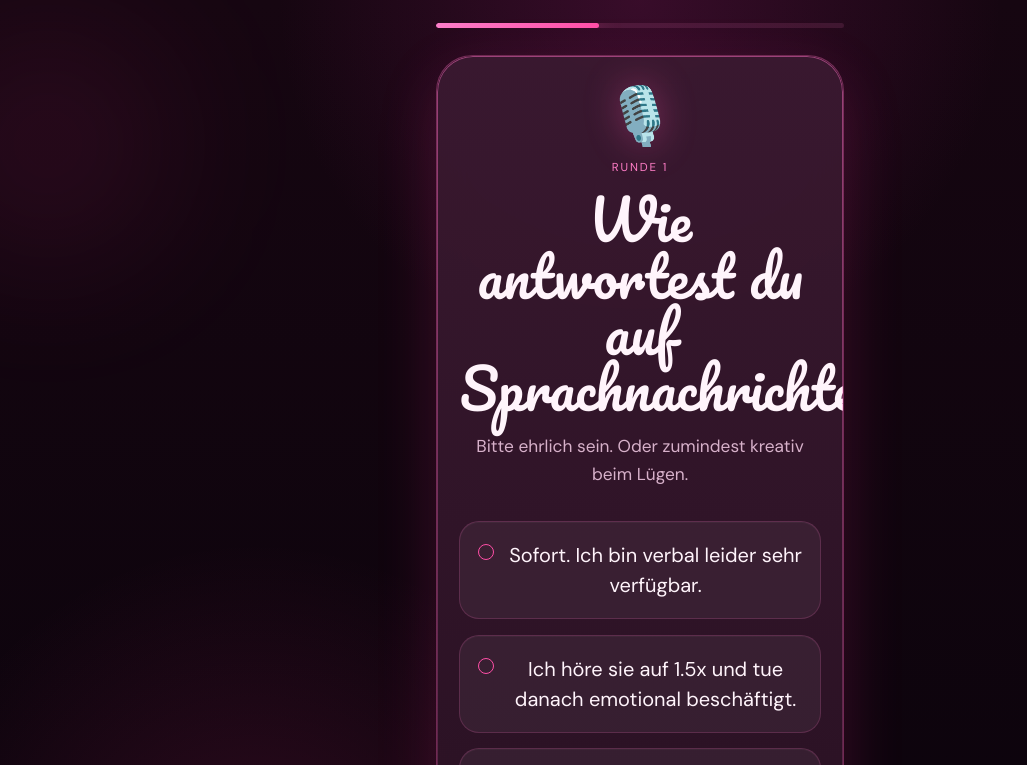
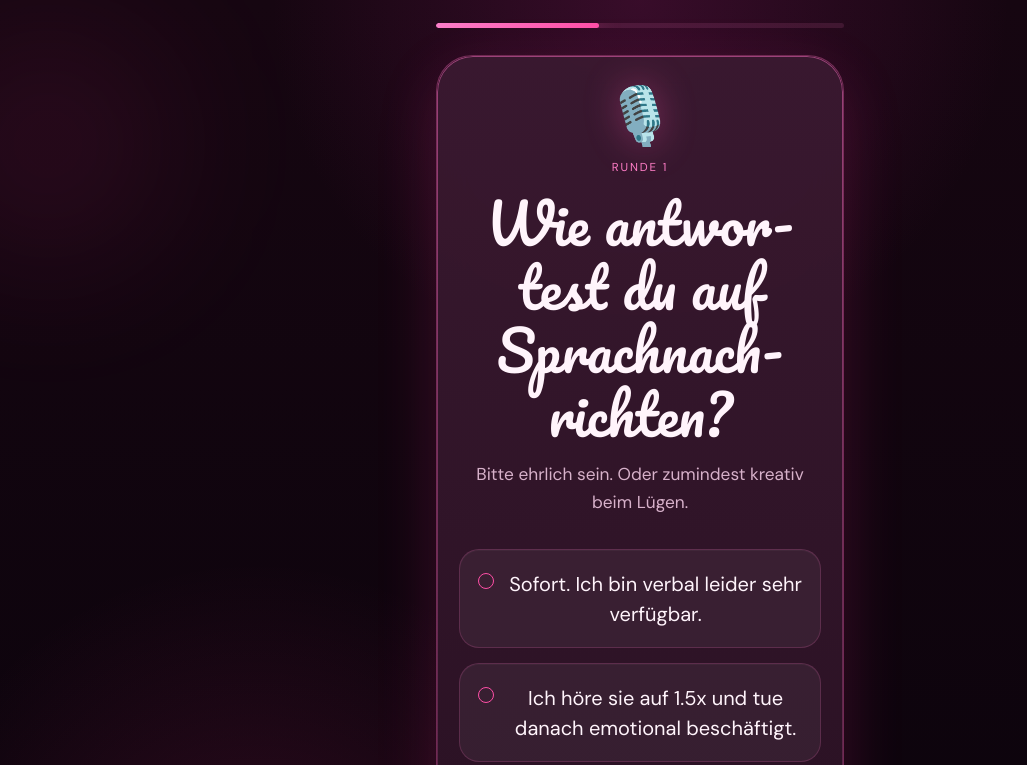
Before and after one commit to tschreiner/tinder-landingpage, a plain HTML site: page index.html in a window 1280 px wide. Both pictures are taken after a click on the button "Okay, ich mach den Test". Shown: the top 765 px of the page, without its empty margins (0-1027 px from the left). Drawn offline with Linux system fonts and the light colour scheme; no server answers.

Commit message:
Add configuration and notification features to personality test app
- Introduced a new example configuration file (.dev.vars.example) for environment variables.
- Added .gitignore to exclude sensitive files from version control.
- Implemented visit notification functionality in script.js to track user visits.
- Created a new API endpoint (functions/api/notify.js) to handle notifications via Telegram.
- Enhanced CSS styles for better text handling in headings.

```diff
--- a/script.js
+++ b/script.js
@@ -164,6 +164,7 @@ const state = {
 
 const WHATSAPP_NUMBER = "491706873202";
 const TRACKING_ID = "G-5YLD0LB28R";
+const VISIT_NOTIFY_KEY = "visit_notified";
 let lastTrackedView = "";
 let hasTrackedQuizStart = false;
 let hasTrackedCompletion = false;
@@ -232,6 +233,25 @@ function trackEvent(eventName, params = {}) {
     send_to: TRACKING_ID,
     ...params
   });
+}
+
+function notifyVisit() {
+  try {
+    if (sessionStorage.getItem(VISIT_NOTIFY_KEY)) return;
+    sessionStorage.setItem(VISIT_NOTIFY_KEY, "1");
+  } catch {
+    return;
+  }
+
+  fetch("/api/notify", {
+    method: "POST",
+    headers: { "Content-Type": "application/json" },
+    body: JSON.stringify({
+      path: `${location.pathname}${location.search}`,
+      name: getDisplayName(),
+      referrer: document.referrer || "direkt",
+    }),
+  }).catch(() => {});
 }
 
 function trackView() {
@@ -354,6 +374,53 @@ function renderStep() {
   renderOptions(step);
 }
 
+// #region agent log
+function debugTitleLayout(source) {
+  requestAnimationFrame(() => {
+    const titleStyles = getComputedStyle(titleEl);
+    const cardStyles = getComputedStyle(card);
+    const shell = document.querySelector(".app-shell");
+    const shellStyles = shell ? getComputedStyle(shell) : null;
+    const titleOverflows = titleEl.scrollWidth > titleEl.clientWidth + 1;
+    const titleExceedsCard = titleEl.scrollWidth > card.clientWidth - 1;
+    const payload = {
+      sessionId: "65e5db",
+      location: "script.js:debugTitleLayout",
+      message: "title layout metrics",
+      data: {
+        source,
+        stepIndex: state.currentStep,
+        titleText: titleEl.textContent,
+        titleLength: titleEl.textContent.length,
+        viewportW: window.innerWidth,
+        titleClientW: titleEl.clientWidth,
+        titleScrollW: titleEl.scrollWidth,
+        titleOffsetW: titleEl.offsetWidth,
+        cardClientW: card.clientWidth,
+        cardScrollW: card.scrollWidth,
+        cardOverflow: cardStyles.overflow,
+        shellOverflow: shellStyles?.overflow ?? null,
+        titleFontSize: titleStyles.fontSize,
+        titleLineHeight: titleStyles.lineHeight,
+        titleWhiteSpace: titleStyles.whiteSpace,
+        titleOverflowWrap: titleStyles.overflowWrap,
+        titleWordBreak: titleStyles.wordBreak,
+        titleOverflows,
+        titleExceedsCard
+      },
+      timestamp: Date.now(),
+      runId: "post-fix",
+      hypothesisId: titleOverflows ? "A,B,C" : titleExceedsCard ? "D,E" : "all"
+    };
+    fetch("http://127.0.0.1:7732/ingest/fafc9e3b-538a-45cd-b1d5-afb48c72a262", {
+      method: "POST",
+      headers: { "Content-Type": "application/json", "X-Debug-Session-Id": "65e5db" },
+      body: JSON.stringify(payload)
+    }).catch(() => {});
+  });
+}
+// #endregion
+
 function render() {
   card.classList.remove("fade-in");
   void card.offsetWidth;
@@ -365,11 +432,13 @@ function render() {
   if (state.currentStep >= steps.length) {
     renderResult();
     trackView();
+    debugTitleLayout("render-result");
     return;
   }
 
   renderStep();
   trackView();
+  debugTitleLayout("render-step");
 }
 
 function openResultWhatsApp() {
@@ -436,4 +505,5 @@ function resetFlow() {
 
 primaryButton.addEventListener("click", goToNextStep);
 
+notifyVisit();
 render();
--- a/styles.css
+++ b/styles.css
@@ -169,10 +169,14 @@ button {
 
 h1 {
   margin: 1rem 0 0;
+  max-width: 100%;
   font-family: "Pacifico", cursive;
   font-size: clamp(2rem, 6vw, 3.45rem);
   font-weight: 400;
-  line-height: 1.02;
+  line-height: 1.15;
+  overflow-wrap: break-word;
+  word-break: break-word;
+  hyphens: auto;
 }
 
 .copy {
@@ -434,7 +438,7 @@ h1 {
   h1 {
     margin-top: 0.75rem;
     font-size: clamp(1.75rem, 10vw, 2.85rem);
-    line-height: 1.08;
+    line-height: 1.15;
   }
 
   .options {
```
Also changed, not shown: functions/api/notify.js (added, +89 -0 lines), 2 other files.
